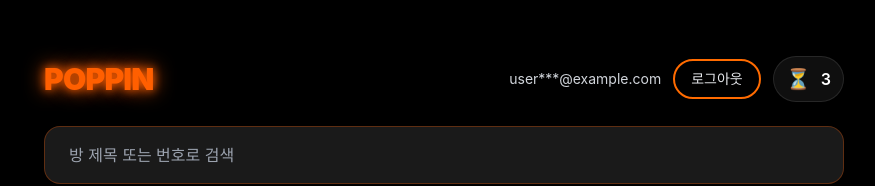
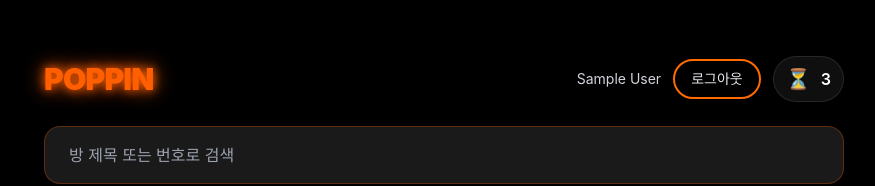
Before and after one commit to hesedhouse/TDB-Project, a Next.js app: page / in a window 1280 px wide. Shown: the top 186 px of the page, without its empty margins (196-1071 px from the left). Built offline with nearby package versions, Linux system fonts and the light colour scheme; no server answers; the database is empty; sample sign-in values are in the browser's storage.

Commit message:
2026.2.21

```diff
--- a/app/dashboard/page.tsx
+++ b/app/dashboard/page.tsx
@@ -13,25 +13,26 @@ import { isSupabaseConfigured } from '@/lib/supabase/client'
 export default function DashboardPage() {
   const router = useRouter()
   const { user, loading } = useAuth()
-  const { data: nextAuthSession, status: nextAuthStatus } = useSession()
+  const { data: nextSession, status } = useSession()
   const useSupabase = isSupabaseConfigured()
   const [currentView, setCurrentView] = useState<'home' | 'entry' | 'feed'>('home')
   const [selectedBoard, setSelectedBoard] = useState<string | null>(null)
   const [userCharacter, setUserCharacter] = useState<number>(0)
   const [userNickname, setUserNickname] = useState<string>('')
 
-  const isNextAuthLoading = nextAuthStatus === 'loading'
-  const isNextAuthAuthenticated = nextAuthStatus === 'authenticated'
+  const isNextAuthLoading = status === 'loading'
+  const isNextAuthAuthenticated = status === 'authenticated'
   const hasSession = !!user || isNextAuthAuthenticated
-  const effectiveUserId = user?.id ?? (nextAuthSession?.user as { id?: string } | undefined)?.id ?? undefined
+  const effectiveUserId = user?.id ?? (nextSession?.user as { id?: string } | undefined)?.id ?? undefined
 
   useEffect(() => {
     if (loading || isNextAuthLoading) return
-    if (!hasSession && !isNextAuthAuthenticated) {
+    if (user) return
+    if (status === 'authenticated') return
+    if (status === 'unauthenticated') {
       router.replace('/login?returnUrl=/dashboard')
-      return
     }
-  }, [loading, isNextAuthLoading, hasSession, isNextAuthAuthenticated, router])
+  }, [loading, isNextAuthLoading, user, status, router])
 
   const handleEnterBoard = useCallback((boardId: string) => {
     if (!userNickname) {
@@ -66,7 +67,7 @@ export default function DashboardPage() {
       </main>
     )
   }
-  if (!hasSession && !isNextAuthAuthenticated) {
+  if (!user && status !== 'authenticated') {
     return (
       <main className="min-h-screen bg-midnight-black flex items-center justify-center">
         <p className="text-gray-400">로그인이 필요합니다.</p>
--- a/app/page.tsx
+++ b/app/page.tsx
@@ -13,12 +13,12 @@ import { isSupabaseConfigured } from '@/lib/supabase/client'
 export default function Home() {
   const router = useRouter()
   const { user, loading } = useAuth()
-  const { data: nextAuthSession, status: nextAuthStatus } = useSession()
+  const { data: nextSession, status } = useSession()
   const useSupabase = isSupabaseConfigured()
-  const isNextAuthLoading = nextAuthStatus === 'loading'
-  const isNextAuthAuthenticated = nextAuthStatus === 'authenticated'
+  const isNextAuthLoading = status === 'loading'
+  const isNextAuthAuthenticated = status === 'authenticated'
   const hasSession = !!user || isNextAuthAuthenticated
-  const effectiveUserId = user?.id ?? (nextAuthSession?.user as { id?: string } | undefined)?.id ?? undefined
+  const effectiveUserId = user?.id ?? (nextSession?.user as { id?: string } | undefined)?.id ?? undefined
   const [oauthProcessing, setOauthProcessing] = useState(false)
   const hashHandledRef = useRef(false)
 
@@ -44,15 +44,15 @@ export default function Home() {
 
   useEffect(() => {
     if (loading || isNextAuthLoading || oauthProcessing) return
-    if (hasSession) return
+    if (user || status === 'authenticated') return
     if (typeof window !== 'undefined') {
       const h = window.location.hash?.trim()
       if (h && (h.includes('access_token') || h.includes('refresh_token'))) return
     }
-    if (!user && !isNextAuthAuthenticated) {
+    if (status === 'unauthenticated') {
       router.replace('/login?returnUrl=/')
     }
-  }, [loading, isNextAuthLoading, isNextAuthAuthenticated, user, hasSession, router, oauthProcessing])
+  }, [loading, isNextAuthLoading, user, status, router, oauthProcessing])
 
   const handleEnterBoard = useCallback((boardId: string) => {
     if (!userNickname) {
--- a/components/HomeDashboard.tsx
+++ b/components/HomeDashboard.tsx
@@ -48,10 +48,11 @@ function maskEmail(email: string): string {
 function HomeDashboardInner({ onEnterBoard }: HomeDashboardProps) {
   const router = useRouter()
   const { user, signOut: signOutSupabase } = useAuth()
-  const { data: nextAuthSession } = useSession()
+  const { data: nextSession } = useSession()
   const useSupabase = isSupabaseConfigured()
-  const displayEmail = user?.email ?? nextAuthSession?.user?.email ?? null
-  const isNextAuthUser = !user && !!nextAuthSession?.user
+  const displayEmail = user?.email ?? nextSession?.user?.email ?? null
+  const displayName = (user?.user_metadata as { full_name?: string } | undefined)?.full_name ?? nextSession?.user?.name ?? null
+  const isNextAuthUser = !user && !!nextSession?.user
   const [searchQuery, setSearchQuery] = useState('')
   const [floatingTags, setFloatingTags] = useState<FloatingTag[]>(() =>
     getTrendKeywords().map((word) => ({ word, source: 'board' as const }))
@@ -483,10 +484,10 @@ function HomeDashboardInner({ onEnterBoard }: HomeDashboardProps) {
           </Link>
         </div>
         <div className="flex items-center justify-end gap-1.5 sm:gap-3 flex-shrink-0 min-w-0">
-          {displayEmail && (
+          {(displayEmail || displayName) && (
             <>
-              <span className="hidden sm:inline text-gray-300 text-xs sm:text-sm truncate max-w-[120px] sm:max-w-[160px]" title={displayEmail}>
-                {maskEmail(displayEmail)}
+              <span className="hidden sm:inline text-gray-300 text-xs sm:text-sm truncate max-w-[120px] sm:max-w-[160px]" title={displayName ?? displayEmail ?? undefined}>
+                {displayName ?? (displayEmail ? maskEmail(displayEmail) : '')}
               </span>
               <motion.button
                 type="button"
```
